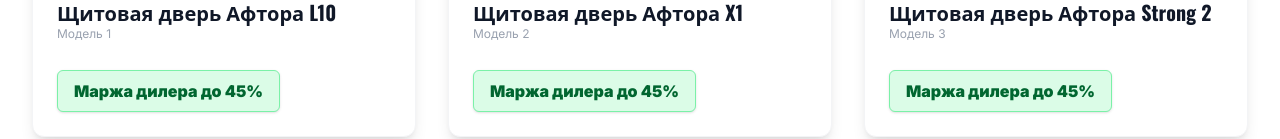
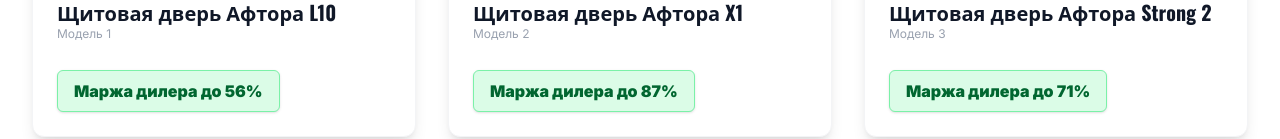
Before and after one commit to remardo/b2baftora, a React (Vite) app: page / in a window 1280 px wide. Shown: the part 2681-2820 px from the top of the page. Built offline with nearby package versions, Linux system fonts and the light colour scheme.

Commit message:
Show full door images and set distinct margins

```diff
--- a/src/components/Showcase.tsx
+++ b/src/components/Showcase.tsx
@@ -8,7 +8,7 @@
     style: "Щитовая",
     image: "https://aftora.com/upload/photo/light/L10%202000_800_sm.png",
     specs: ["Ширина: 450-900 мм", "Высота: 1700-2300 мм", "ПВХ пленка: 300+ вариантов"],
-    margin: "Маржа дилера до 45%",
+    margin: "Маржа дилера до 56%",
   },
   {
     id: 2,
@@ -16,7 +16,7 @@
     style: "Щитовая",
     image: "https://aftora.com/upload/photo/ht/%D0%A51_sm.png",
     specs: ["Ширина: 450-900 мм", "Высота: 1700-2300 мм", "Фабричная геометрия полотна"],
-    margin: "Маржа дилера до 45%",
+    margin: "Маржа дилера до 87%",
   },
   {
     id: 3,
@@ -24,7 +24,7 @@
     style: "Щитовая",
     image: "https://aftora.com/upload/photo/strong/s-2_sm.png",
     specs: ["Ширина: 450-900 мм", "Высота: 1700-2300 мм", "Подходит для массовых объектов"],
-    margin: "Маржа дилера до 45%",
+    margin: "Маржа дилера до 71%",
   },
 ];
 
@@ -55,7 +55,7 @@
                 <img
                   src={product.image}
                   alt={product.name}
-                  className="w-full h-full object-cover transition-transform duration-700 group-hover:scale-105"
+                  className="w-full h-full object-contain transition-transform duration-700 group-hover:scale-105"
                 />
                 <div className="absolute top-4 left-4 bg-white/90 backdrop-blur px-3 py-1 text-xs font-bold uppercase tracking-wider text-gray-800 rounded-sm">
                   {product.style}
```
